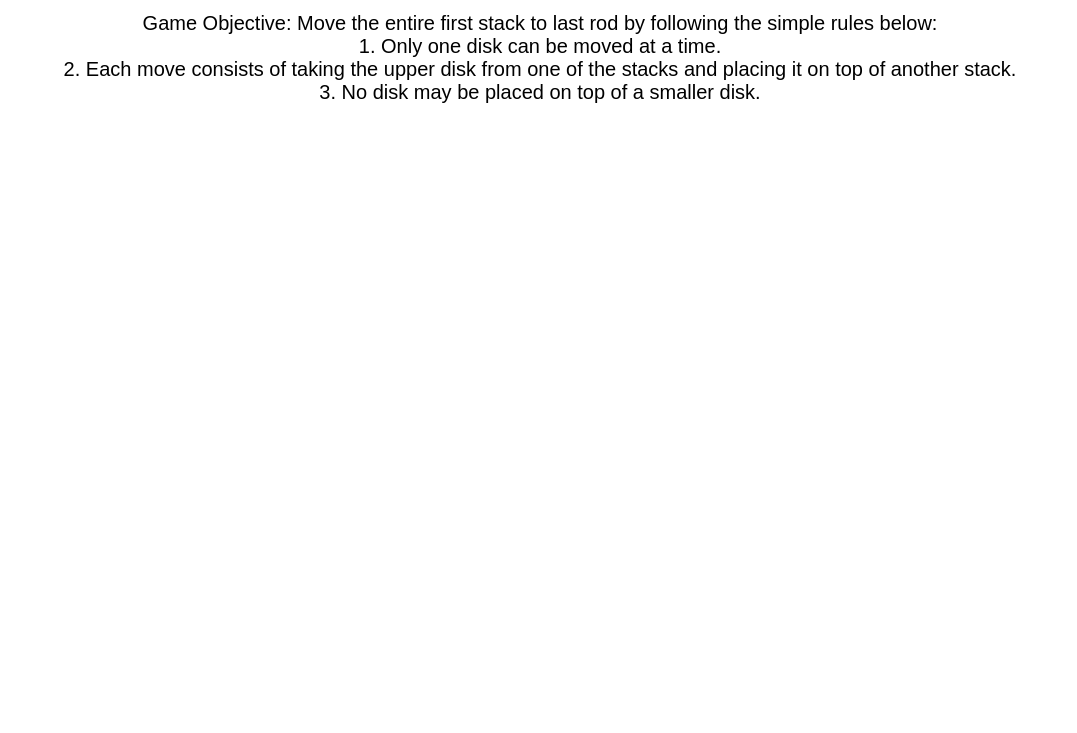
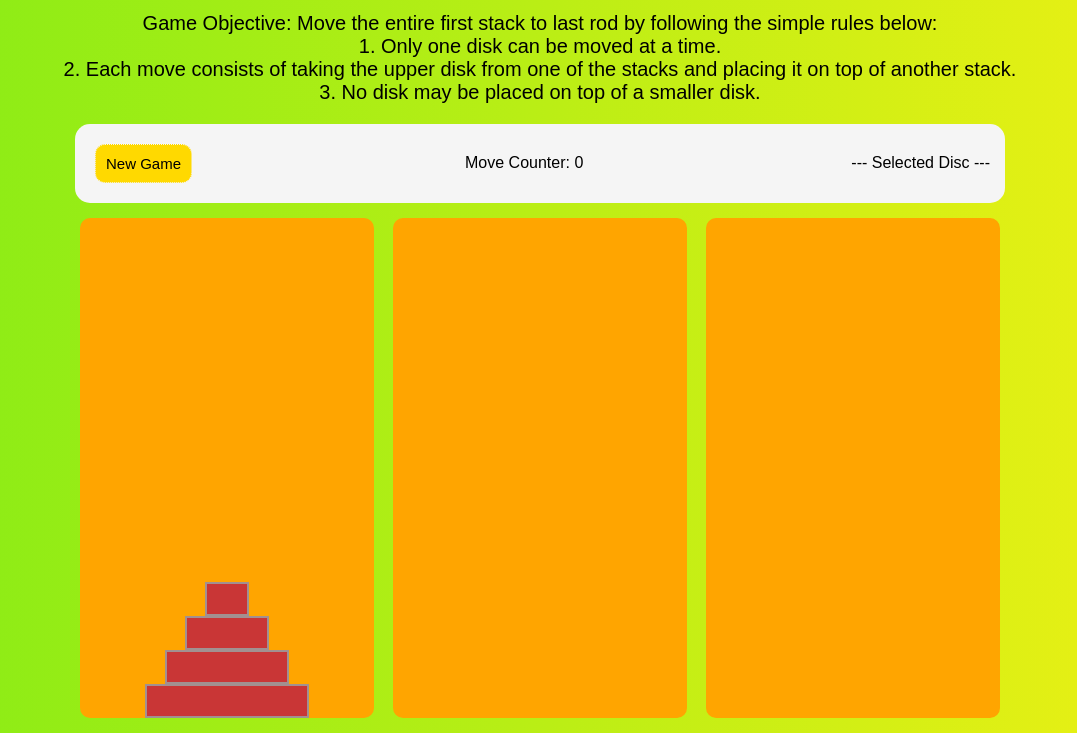
Before and after one commit to tlwilliams895/tower_of_hanoi_js, a plain HTML site: page index.html in a window 1280 px wide. Shown: the part 87-820 px from the top of the page, without its empty margins (100-1177 px from the left). Drawn offline with Linux system fonts and the light colour scheme.

Commit message:
adding updates and more changes

```diff
--- a/css/style.css
+++ b/css/style.css
@@ -1,10 +1,93 @@
 :root {
   box-sizing: border-box;
+  text-align: center;
   font-family: Arial, Helvetica, sans-serif;
+  background: linear-gradient(90deg, #88ec16, #ecf014);
 }
 
-header,
-ol {
-  text-align: center;
+header {
   font-size: 20px;
 }
+
+.gameDetails {
+  /* Parent Properties */
+  display: flex;
+  flex-direction: column;
+  background-color: whitesmoke;
+  border-radius: 15px;
+  padding: 15px;
+  width: 900px;
+  margin: 5px auto;
+
+  /* Child Properties */
+  display: flex;
+  flex-direction: row;
+  justify-content: space-between;
+  align-items: center;
+}
+
+#startBtn {
+  margin: 5px;
+  padding: 10px;
+  background-color: #ffd900;
+  border-radius: 10px;
+  border: 1px dotted whitesmoke;
+  font-size: 15px;
+}
+
+#startBtn:hover {
+  background-color: goldenrod;
+}
+
+/* .col_two_details {
+  visibility: hidden;
+} */
+
+.counter {
+  display: inline;
+}
+
+/* .col_three_details {
+  visibility: hidden;
+} */
+
+#currentBlock {
+  display: inline;
+}
+
+.tower-container {
+  /* Child Properties */
+  margin: 15px auto;
+  width: 920px;
+
+  /* Parent Properties */
+  display: flex;
+  justify-content: space-between;
+  align-items: flex-end;
+  /* visibility: hidden; */
+}
+
+.tower-container > div {
+  /* Child Properties */
+  background-color: orange;
+  min-width: 32%;
+  height: 500px;
+
+  /* Parent Properties */
+  display: flex;
+  flex-direction: column-reverse;
+  border-radius: 10px;
+}
+
+.disc {
+  background-color: #c93636;
+  border: 2px solid #a29090;
+  height: 30px;
+  margin: 0 auto;
+  /* pointer-events: none; */
+
+  /* flex-grow: 1; */
+
+  display: flex;
+  flex-direction: column-reverse;
+}
--- a/index.html
+++ b/index.html
@@ -24,11 +24,37 @@
         </p>
     </header>
 
-    <div class="details">
-        <div class="">
-
+    <div class="gameDetails">
+        <!-- Game Controls -->
+        <div class="col_one_details">
+            <div class="game_control">
+                <button type="button" id="startBtn">New Game</button>
+            </div>
         </div>
 
+        <!-- Move Counter -->
+        <div class="col_two_details">
+            <div>Move Counter: <span class="counter">0</span></div>
+        </div>
+
+        <!-- Selected Disc/Block -->
+        <div class="col_three_details">
+            <!-- Disc Status -->
+            <div id="currentBlock">--- Selected Disc ---</div>
+        </div>
+
+    </div>
+
+    <div class="tower-container">
+        <!-- Discs/Blocks inside tower attributes-->
+        <div id="tower1">
+            <div class="disc" style="width: 160px;"></div>
+            <div class="disc" style="width: 120px;"></div>
+            <div class="disc" style="width: 80px;"></div>
+            <div class="disc" style="width: 40px;"></div>
+        </div>
+        <div id="tower2"></div>
+        <div id="tower3"></div>
     </div>
 
     <script src="src/hanoi.js" type="text/javascript"></script>
--- a/src/hanoi.js
+++ b/src/hanoi.js
@@ -1 +1,21 @@
 // Tower of Hanoi Begins
+console.log("Hanoi is working");
+const boxWidth = 120;
+/*
+1. Select a disc from the top of a tower
+2. Drop the disc on top of another tower, if the rules allow
+3. Check to see if the game is over (winning condition)
+*/
+let currentDisc;
+
+const startBtn = document.querySelector("#startBtn");
+
+let col_two_details = document.querySelector(".col_two_details");
+let counter = 0;
+let counterDashboard = document.querySelector(".counter");
+
+let col_three_details = document.querySelector(".col_three_details");
+let status = document.querySelector("#currentBlock");
+
+const tower_container = document.querySelector(".tower-container");
+const towers = [];
```
Also changed, not shown: 1 other file.
